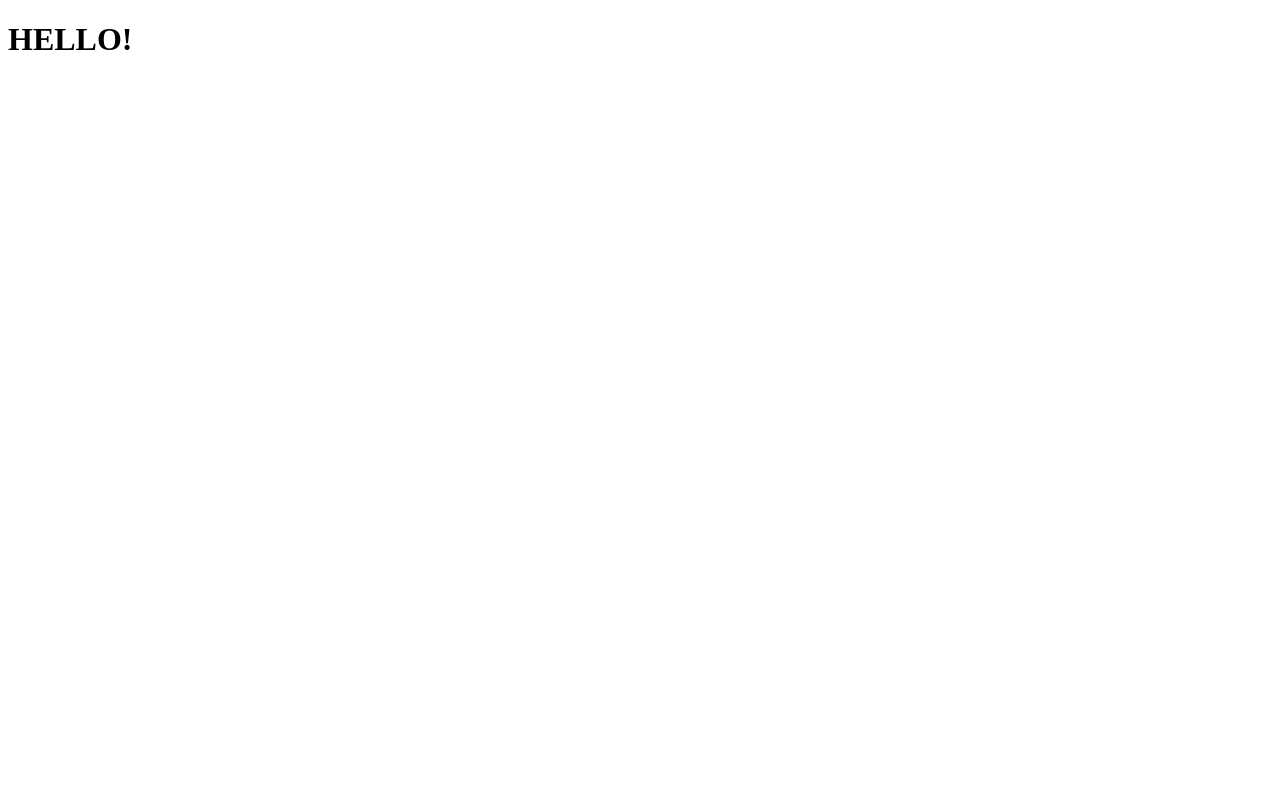
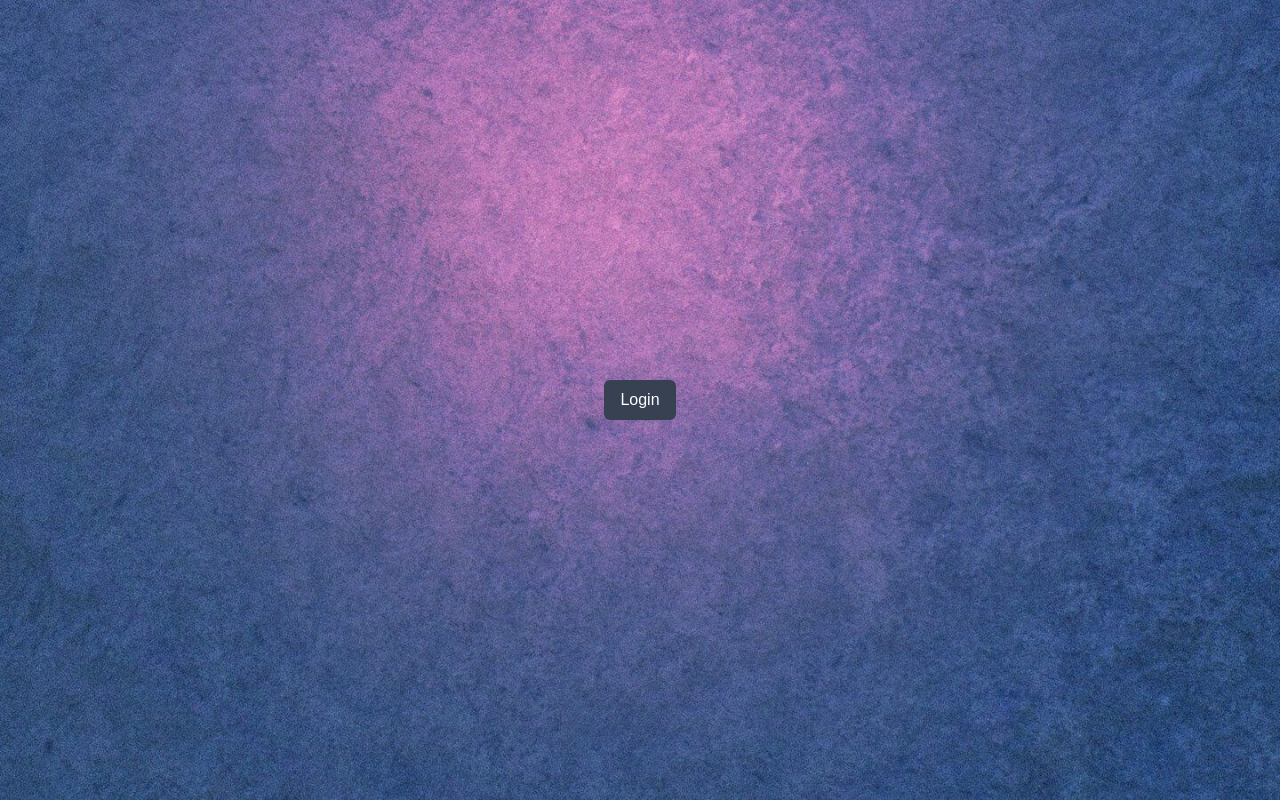
Before and after one commit to cLubber1337/auth-form, a React (Vite) app: page / in a window 1280 px wide. Built offline with nearby package versions, Linux system fonts and the light colour scheme.

Commit message:
feat: ui-button

```diff
--- a/package.json
+++ b/package.json
@@ -10,6 +10,8 @@
     "preview": "vite preview"
   },
   "dependencies": {
+    "@fontsource-variable/commissioner": "^5.0.17",
+    "clsx": "^2.0.0",
     "react": "^18.2.0",
     "react-dom": "^18.2.0"
   },
--- a/src/App.tsx
+++ b/src/App.tsx
@@ -1,9 +1,11 @@
-function App() {
+import { UiButton } from '@/components/ui-kit/ui-button/ui-button'
+
+export const App = () => {
   return (
-    <>
-      <h1>HELLO!</h1>
-    </>
+    <div
+      style={{ alignItems: 'center', display: 'flex', height: '100vh', justifyContent: 'center' }}
+    >
+      <UiButton variant={'secondary'}>Login</UiButton>
+    </div>
   )
 }
-
-export default App
--- /dev/null
+++ b/src/components/ui-kit/ui-button/ui-button.module.scss
@@ -0,0 +1,70 @@
+.button {
+  cursor: pointer;
+  user-select: none;
+
+  display: flex;
+  gap: 6px;
+  align-items: center;
+  justify-content: center;
+
+  height: 40px;
+  padding: 0.5rem 1rem;
+
+  font-size: 1rem;
+  font-weight: 500;
+
+  border-radius: 6px;
+
+  transition-timing-function: cubic-bezier(.4,0,.2,1);
+  transition-duration: .25s;
+  transition-property: background-color;
+
+
+  &:focus-visible {
+    outline: 2px solid var(--color-caption);
+  }
+
+  &:disabled {
+    cursor: auto;
+  }
+}
+
+.primary {
+  color: white;
+  background-color: #7e22ce;
+  border: none;
+
+  &:hover {
+    background-color: #9333ea;
+  }
+
+  &:active {
+    background-color: #6b21a8;
+  }
+
+
+
+  &:disabled {
+    background: #c084fc;
+  }
+}
+
+.secondary {
+  color: white;
+  background-color: #374151;
+  border: none;
+
+  &:hover {
+    background-color: #4b5563;
+  }
+
+  &:active {
+    background-color: #1f2937;
+  }
+
+
+
+  &:disabled {
+    background: #4b5563;
+  }
+}
--- /dev/null
+++ b/src/components/ui-kit/ui-button/ui-button.tsx
@@ -0,0 +1,24 @@
+import { ReactNode } from 'react'
+
+import { clsx } from 'clsx'
+
+import s from './ui-button.module.scss'
+
+type UiButtonProps = {
+  children: ReactNode
+  className?: string
+  variant?: 'primary' | 'secondary'
+}
+
+export const UiButton = ({
+  children,
+  className = '',
+  variant = 'primary',
+  ...otherProps
+}: UiButtonProps) => {
+  return (
+    <button className={clsx(s.button, s[variant], className)} {...otherProps}>
+      {children}
+    </button>
+  )
+}
--- a/src/main.tsx
+++ b/src/main.tsx
@@ -1,9 +1,10 @@
 import React from 'react'
 
-import App from '@/App'
+import { App } from '@/App'
 import ReactDOM from 'react-dom/client'
 
 import '@/styles/index.scss'
+import '@fontsource-variable/commissioner'
 
 ReactDOM.createRoot(document.getElementById('root')!).render(
   <React.StrictMode>
--- /dev/null
+++ b/src/styles/_base.scss
@@ -0,0 +1,152 @@
+html {
+  box-sizing: border-box;
+  font-size: 100%;
+
+  -webkit-font-smoothing: antialiased;
+  -moz-osx-font-smoothing: grayscale;
+}
+
+* {
+  margin: 0;
+  padding: 0;
+  border: none;
+}
+
+*,
+*::before,
+*::after {
+  box-sizing: border-box;
+}
+
+/* Links */
+
+a,
+a:link,
+a:visited {
+  color: inherit;
+  text-decoration: none;
+}
+
+a:hover {
+  text-decoration: none;
+}
+
+/* Common */
+
+aside,
+nav,
+footer,
+header,
+section,
+main {
+  display: block;
+}
+
+h1,
+h2,
+h3,
+h4,
+h5,
+h6,
+p {
+  font-size: inherit;
+  font-weight: inherit;
+}
+
+ul,
+ul li {
+  list-style: none;
+}
+
+img {
+  vertical-align: top;
+}
+
+img,
+svg {
+  max-width: 100%;
+  height: auto;
+}
+
+address {
+  font-style: normal;
+}
+
+/* Form */
+
+input,
+textarea,
+button,
+select {
+  font-family: inherit;
+  font-size: inherit;
+  color: inherit;
+  background-color: transparent;
+}
+
+input::-ms-clear {
+  display: none;
+}
+
+button,
+input[type='submit'] {
+  cursor: pointer;
+  display: inline-block;
+  background: transparent none;
+  box-shadow: none;
+}
+
+input:focus,
+input:active,
+button:focus,
+button:active {
+  outline: none;
+}
+
+button::-moz-focus-inner {
+  padding: 0;
+  border: 0;
+}
+
+label {
+  cursor: pointer;
+}
+
+legend {
+  display: block;
+}
+
+body {
+  height: 100vh;
+
+  font-family: 'Commissioner Variable', sans-serif;
+  font-weight: 400;
+  color: #111827;
+
+  background: url('../assets/background.jpg') center top no-repeat;
+  background-size: cover;
+
+}
+
+
+.container {
+  max-width: 1440px;
+  margin: 0 auto;
+  padding: 0 1.25rem;
+}
+
+.spinner {
+  animation: rotate 2s infinite linear;
+}
+
+/* --------------------------------- Animations --------------------------------- */
+
+@keyframes rotate {
+  0% {
+    transform: rotate(0deg);
+  }
+
+  100% {
+    transform: rotate(360deg);
+  }
+}
--- a/src/styles/index.scss
+++ b/src/styles/index.scss
@@ -0,0 +1 @@
+@forward "base";
--- a/vite.config.ts
+++ b/vite.config.ts
@@ -1,8 +1,8 @@
-import { defineConfig } from 'vite'
-import react from '@vitejs/plugin-react-swc'
-
 // https://vitejs.dev/config/
 import * as path from 'path'
+
+import react from '@vitejs/plugin-react-swc'
+import { defineConfig } from 'vite'
 
 export default defineConfig({
   plugins: [react()],
```
Also changed, not shown: src/assets/background.jpg (added), 1 other file (tests, documents, lock files or other folders).
